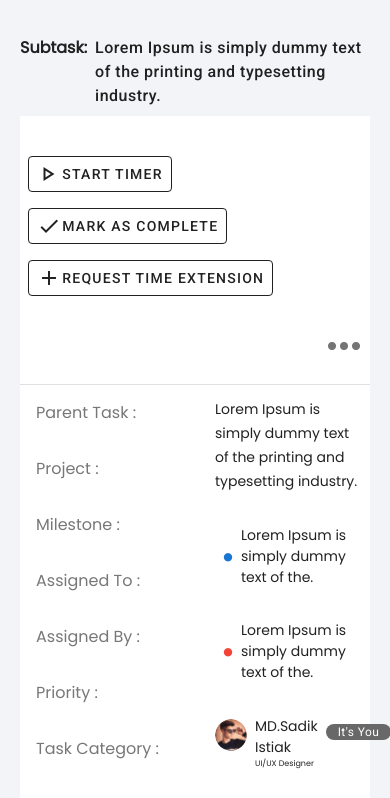
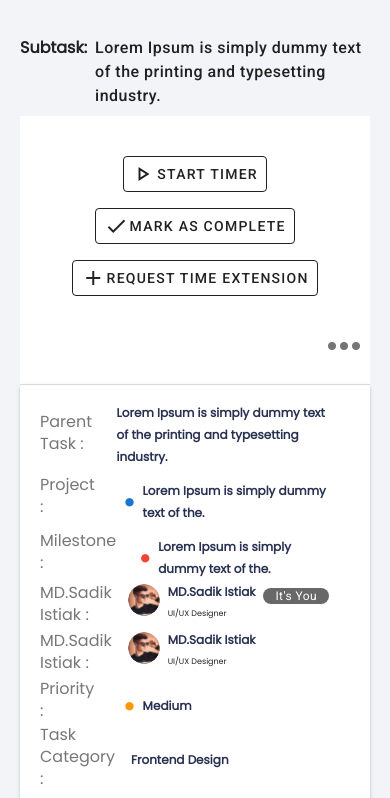
Before and after one commit to tapashpaulseopage1/erp_vue, a Vue app: page / in a window 390 px wide. Shown: the top 798 px of the page. Built offline with nearby package versions, Linux system fonts and the light colour scheme.

Commit message:
update again with responsive

```diff
--- a/src/components/Content1.vue
+++ b/src/components/Content1.vue
@@ -10,7 +10,7 @@
         xl="9"
         class="d-block d-md-flex justify-start"
       >
-        <div v-for="button in buttonList" :key="button.id">
+        <div v-for="button in buttonList" :key="button.id" class="btn">
           <v-btn outlined class="pa-2 mx-2 my-2">
             <v-icon class="text-h5 font-bold black-text">{{
               button.icon
@@ -27,28 +27,31 @@
     </v-row>
 
     <v-divider></v-divider>
-
     <!-- second header -->
     <v-row>
-      <v-col cols="6" sm="6" md="3" lg="3" xl="3">
-        <div
-          v-for="tags in tagList"
-          :key="tags"
-          class="d-flex justify-start px-4"
-        >
-          <span class="py-4 gary-text font">{{ tags }} : </span>
-        </div>
-      </v-col>
-
-      <v-col cols="6" sm="6" md="9" lg="9" xl="9">
-        <div
+      <v-col cols="12" sm="12" md="12" lg="12" xl="12">
+        <v-card class="pa-1 card">
+          <v-card-text class="pa-0 card">
+            <v-list>
+              <v-list-item
                 v-for="tagd in tagDetails"
                 :key="tagd.id"
-          class="d-flex justify-start px-2 mb-1"
+                class="d-flex w-full"
               >
-          <!-- with image tag row -->
-          <div v-if="tagd.img" class="mt-2">
-            <div class="d-flex mt-6">
+                <div class="font1 font tag">{{ tagd.name }} :</div>
+                <!-- <div > -->
+                <v-list-item v-if="tagd.color">
+                  <div class="d-flex">
+                    <v-icon :color="tagd.color" size="10" class="mt-3 mx-2"
+                      >mdi-circle</v-icon
+                    >
+
+                    <span class="font-text pt-3">{{ tagd.text }}</span>
+                  </div>
+                </v-list-item>
+
+                <v-list-item v-else-if="tagd.img">
+                  <div class="d-flex">
                     <div>
                       <v-avatar size="32">
                         <img :src="tagd.img" />
@@ -73,27 +76,18 @@
                     </div>
                     <div v-else></div>
                   </div>
-          </div>
+                </v-list-item>
 
-          <!-- icon with text -->
-          <div v-else-if="tagd.color" class="pt-2">
-            <div class="d-flex pt-2">
-              <v-icon :color="tagd.color" size="10" class="mt-3 mx-2"
-                >mdi-circle</v-icon
-              >
-
-              <span class="font-text pt-3">{{ tagd.text }}</span>
-            </div>
-          </div>
-
-          <!-- only text show -->
-          <div v-else class="pt-3">
-            <span class="font-text mt-3">
+                <v-list-item v-else>
+                  <span class="font-text">
                     {{ tagd.text }}
                   </span>
-          </div>
-          <!-- <span class="py-3 gary-text font">{{ tags }} : </span> -->
-        </div>
+                </v-list-item>
+                <!-- </div> -->
+              </v-list-item>
+            </v-list>
+          </v-card-text>
+        </v-card>
       </v-col>
     </v-row>
 
@@ -114,7 +108,7 @@
         </v-card-title>
 
         <v-card-text class="overflow-y-auto pa-2 font font2 card-text light">
-          <!-- <div class="w-full"> -->
+          <!-- first box -->
           <div class="card-border">
             <div class="d-block d-md-flex pa-1 box">
               <div
@@ -138,7 +132,7 @@
               {{ detail.text2 }}
             </div>
           </div>
-
+          <!-- second box -->
           <div class="card-border">
             <div class="d-block d-md-flex pa-1 box">
               <div
@@ -218,22 +212,26 @@ export default {
       tagDetails: [
         {
           id: 1,
+          name: "Parent Task",
           text: "Lorem Ipsum is simply dummy text of the printing and typesetting industry.",
         },
         {
           id: 2,
+          name: "Project",
           text: "Lorem Ipsum is simply dummy text of the.",
           icon: "mdi-circle-small",
           color: "primary",
         },
         {
           id: 3,
+          name: "Milestone",
           text: "Lorem Ipsum is simply dummy text of the.",
           icon: "mdi-circle-small",
           color: "red",
         },
         {
           id: 4,
+          name: " Assigned To",
           name: "MD.Sadik Istiak",
           title: "UI/UX Designer",
           img: require("../assets/image/img1.png"),
@@ -241,18 +239,21 @@ export default {
         },
         {
           id: 5,
+          name: "Assigned By",
           name: "MD.Sadik Istiak",
           title: "UI/UX Designer",
           img: require("../assets/image/img1.png"),
         },
         {
           id: 6,
+          name: "Priority",
           text: "Medium",
           icon: "mdi-circle-small",
           color: "orange ",
         },
         {
           id: 7,
+          name: "Task Category ",
           text: "Frontend Design",
         },
       ],
@@ -301,9 +302,20 @@ export default {
   width: 100%;
   /* height: 1494px; */
 }
+.btn {
+  display: flex;
+  justify-content: start;
+}
+
+.card {
+  border: none;
+}
 
 .card-title {
   height: 53px !important;
+}
+.tag {
+  width: 25%;
 }
 
 .gary-text {
@@ -313,10 +325,11 @@ export default {
 }
 
 .font-text {
-  font-size: 14px;
-  font-weight: 400;
+  font-size: 12px;
+  font-weight: 600;
   padding-top: 5px;
   font-family: "Poppins", sans-serif;
+  color: #283151;
 }
 
 .font-text2 {
@@ -327,11 +340,13 @@ export default {
 .font1 {
   font-size: 16px;
   font-weight: 400;
+  color: #777777;
 }
 
 .font2 {
   font-size: 14px;
 }
+
 /* .box {
   display: grid;
   grid-template-columns: 150px 2fr;
@@ -340,6 +355,7 @@ export default {
 .box2 {
   width: 85%;
 }
+
 .box3 {
   width: 15%;
   height: auto;
@@ -379,9 +395,14 @@ export default {
   .box2 {
     width: 100%;
   }
+
   .box3 {
     width: 100%;
     height: auto;
   }
+  .btn {
+    display: flex;
+    justify-content: center;
+  }
 }
 </style>
--- a/src/components/Content2.vue
+++ b/src/components/Content2.vue
@@ -30,16 +30,21 @@ export default {
 .content2 {
   background: #e7effc;
   height: 1225px;
+  width: 80%;
 }
 .v-list-item {
   min-height: 30px !important;
 }
-.text {
-  color: #777777;
-  font-size: 14px;
-  width: 300px;
-}
+
 .sub {
   width: 30%;
 }
+
+@media only screen and (max-width: 600px) {
+  .content2 {
+    background: #e7effc;
+    height: 1225px;
+    width: 100%;
+  }
+}
 </style>
```
Lines whose indentation alone changed are shown as unchanged.
